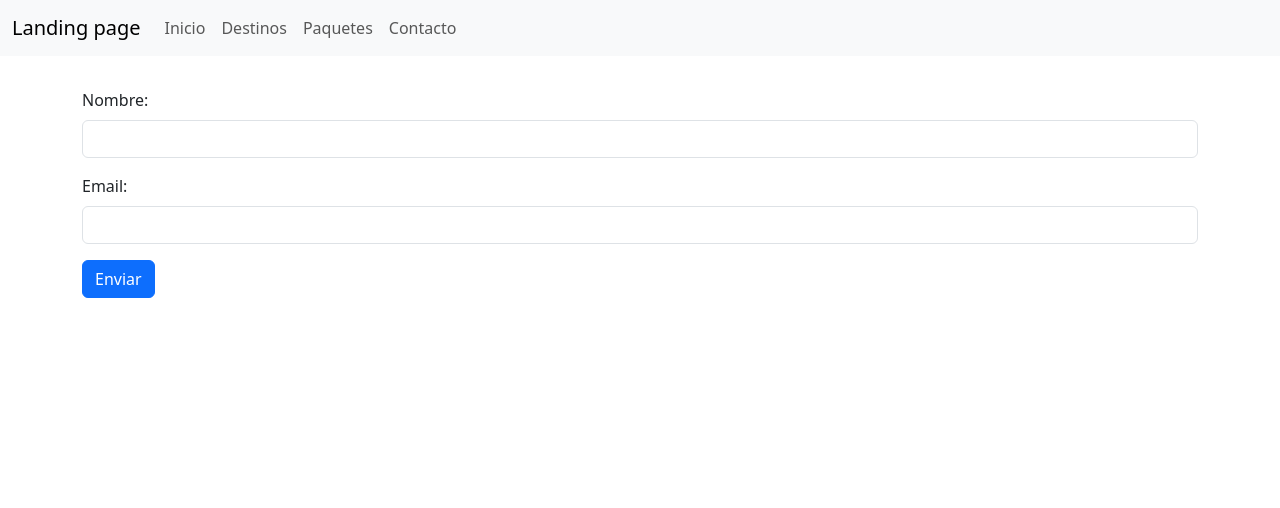
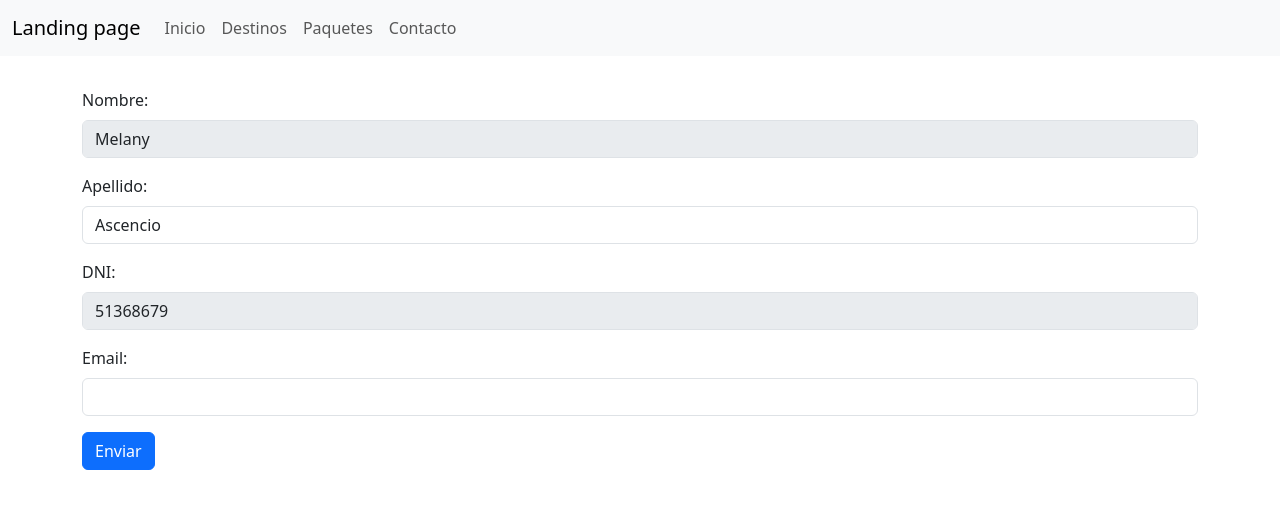
Before and after one commit to miel009/tourism-page-angular-18, an Angular app: page /contacto in a window 1280 px wide. Shown: the top 508 px of the page. Built offline with nearby package versions, Linux system fonts and the light colour scheme.

Commit message:
ngOnInit - formularios y formas de validar datos

```diff
--- a/src/app/contacto/contacto.component.html
+++ b/src/app/contacto/contacto.component.html
@@ -9,6 +9,19 @@
         <!-- PARA FORM TIPO PLANTILLA
           <input type="email" class="form-control" id="nombre" [(ngModel)]="usuario.nombre" required [ngModelOptions]="{standalone: true}">
         ngModel= para conectar el objeto -->
+    </div>
+    <div class="mb-3">
+      <label for="apellido" class="form-label"> Apellido: </label>
+      <input [ngClass]="{'is-invalid': hasErrors('apellido', 'required') || hasErrors('apellido', 'minlength')  }" type="apellido" class="form-control" id="apellido" formControlName="apellido" >
+      <div class="text-danger" *ngIf="hasErrors('apellido', 'required')" > Apellido requerido</div>
+      <div class="text-danger" *ngIf="hasErrors('apellido', 'minlength')" > Requiere al menos 3 caracteres </div>
+    </div>
+    <div class="mb-3">
+      <label for="dni" class="form-label"> DNI: </label>
+      <input [ngClass]="{'is-invalid': hasErrors('dni', 'required') || hasErrors('dni', 'minlength')  }" type="dni" class="form-control" id="dni" formControlName="dni" >
+      <div class="text-danger" *ngIf="hasErrors('dni', 'required')" > DNI requerido</div>
+      <div class="text-danger" *ngIf="hasErrors('dni', 'minlength')" > Requiere al menos 3 caracteres </div>
+
     </div>
     <div class="mb-3">
       <label for="email" class="form-label"> Email:</label>
--- a/src/app/contacto/contacto.component.ts
+++ b/src/app/contacto/contacto.component.ts
@@ -1,4 +1,4 @@
-import { Component } from '@angular/core';
+import { Component, OnInit } from '@angular/core';
 import { FormBuilder, FormGroup, Validators } from '@angular/forms';
 
 @Component({
@@ -6,18 +6,48 @@ import { FormBuilder, FormGroup, Validators } from '@angular/forms';
   templateUrl: './contacto.component.html',
   styleUrl: './contacto.component.css'
 })
-export class ContactoComponent {
+export class ContactoComponent implements OnInit{
 
   formularioContacto: FormGroup
+  usuarioActivo: any = {
+    nombre: 'Melany',
+    apellido: 'Ascencio',
+    dni: '51368679',
+  }
 
 
   constructor ( private form: FormBuilder){
     // inicializamos el form
+    // validamos datos
     this.formularioContacto = this.form.group ({
       nombre: ['', [Validators.required, Validators.minLength(3)]],
-      email:['', [Validators.required ,Validators.email] ]
+      apellido: [''],
+      dni: ['', [Validators.required, Validators.minLength(3)]],
+      email:['', [Validators.required ,Validators.email]]
     })
 
+  }
+
+  ngOnInit(): void {
+    // tambien se puede validar aca, depende de las validaciones necesarias
+   // this.formularioContacto.get('apellido')?.setValidators([Validators.required, Validators.minLength(3)])
+
+    // para borrar las validaciones anteriores: // en este caso para apellido
+    this.formularioContacto.get('apellido')?.clearValidators()
+    this.formularioContacto.get('apellido')?.updateValueAndValidity()
+    // setear por uno
+    //this.formularioContacto.get('nombre')?.setValue(this.usuarioActivo)
+
+    // setear en grupos:
+    this.formularioContacto.patchValue({
+      nombre: this.usuarioActivo.nombre,
+      apellido: this.usuarioActivo.apellido,
+      dni: this.usuarioActivo.dni,
+    })
+    this.formularioContacto.get('nombre')?.disable()
+    // this.formularioContacto.get('apellido')?.disable()
+    this.formularioContacto.get('dni')?.disable()
+    //para setear nombre si es que ya se conoce el usuario.
   }
 
   hasErrors(_controlName: string , errorType: string){
```
